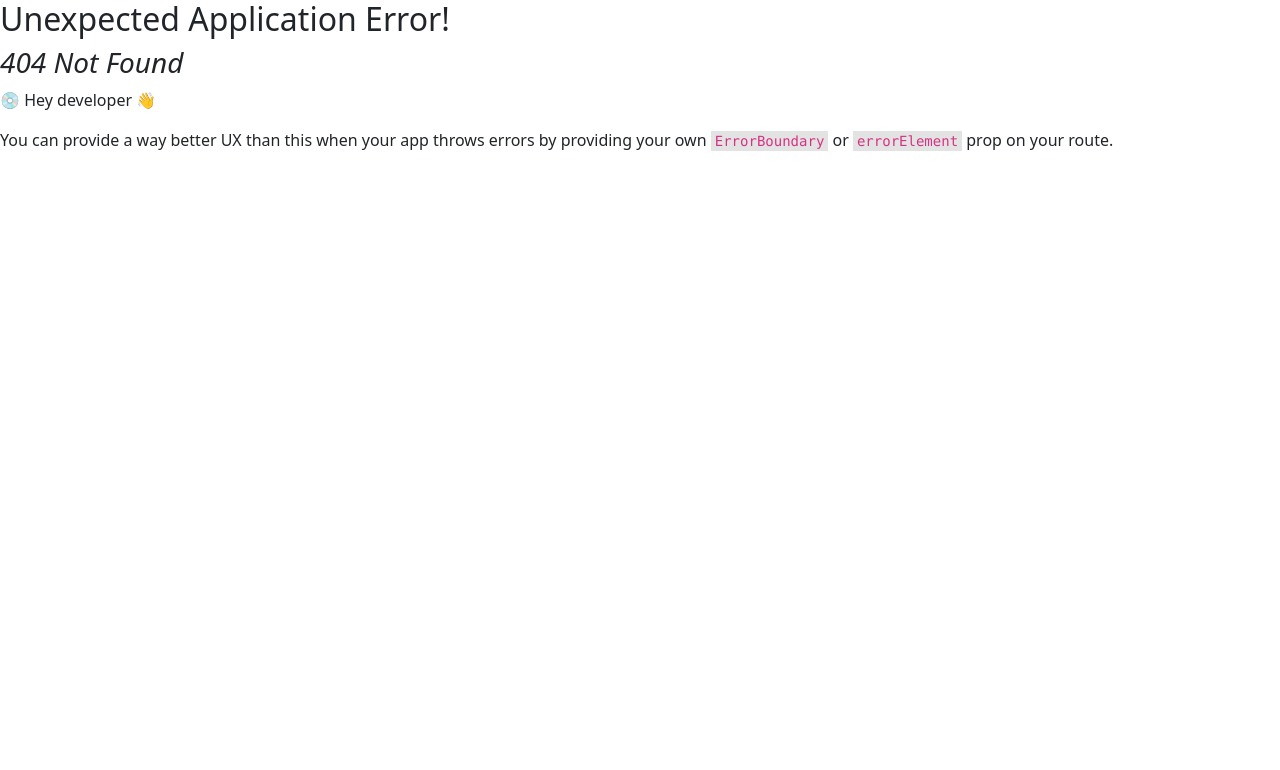
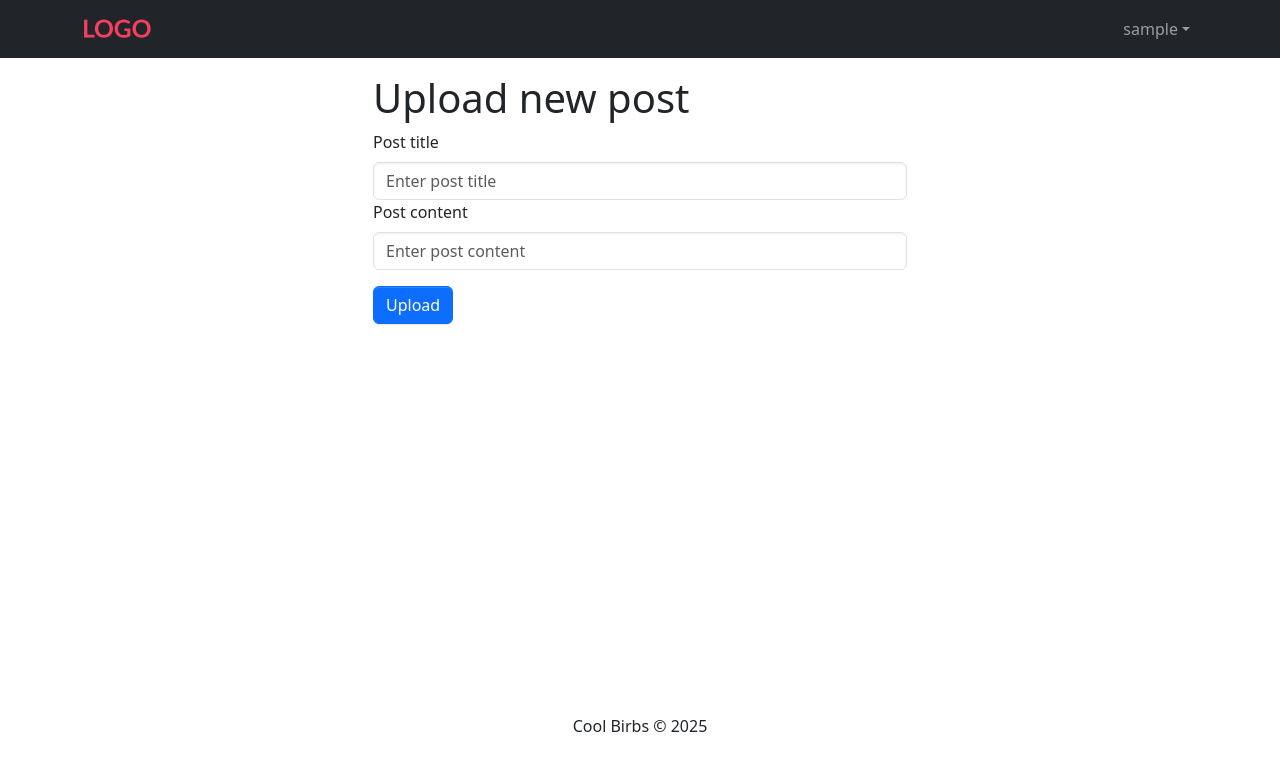
Before and after one commit to almalcaal/cool-birbs, a React (Vite) app in the folder frontend/: page /upload in a window 1280 px wide. Before the commit this address had no page. Shown: the top 770 px of the page. Built offline with nearby package versions, Linux system fonts and the light colour scheme; sample sign-in values are in the browser's storage.

Commit message:
frontend - create post

```diff
--- /dev/null
+++ b/frontend/src/components/common/PrivateRoute.component.jsx
@@ -0,0 +1,10 @@
+import { Navigate, Outlet } from "react-router-dom";
+import { useSelector } from "react-redux";
+
+const PrivateRoute = () => {
+  const { userInfo } = useSelector((state) => state.auth);
+
+  return userInfo ? <Outlet /> : <Navigate to="/login" replace />;
+};
+
+export default PrivateRoute;
--- a/frontend/src/main.jsx
+++ b/frontend/src/main.jsx
@@ -17,6 +17,8 @@ import HomeScreen from "./screens/common/Home.screen.jsx";
 import FullPostScreen from "./screens/common/FullPost.screen.jsx";
 import LoginScreen from "./screens/common/Login.screen.jsx";
 import RegisterScreen from "./screens/common/Register.screen.jsx";
+import PrivateRoute from "./components/common/PrivateRoute.component.jsx";
+import UploadPostScreen from "./screens/common/UploadPost.screen.jsx";
 
 const router = createBrowserRouter(
   createRoutesFromElements(
@@ -25,6 +27,10 @@ const router = createBrowserRouter(
       <Route path="/posts/:id" element={<FullPostScreen />} />
       <Route path="/login" element={<LoginScreen />} />
       <Route path="/register" element={<RegisterScreen />} />
+
+      <Route path="" element={<PrivateRoute />}>
+        <Route path="/upload" element={<UploadPostScreen />} />
+      </Route>
     </Route>
   )
 );
--- /dev/null
+++ b/frontend/src/screens/common/UploadPost.screen.jsx
@@ -0,0 +1,55 @@
+import { useState, useEffect } from "react";
+import { Link, useLocation, useNavigate } from "react-router-dom";
+import { Form, Button, Row, Col } from "react-bootstrap";
+import { useDispatch, useSelector } from "react-redux";
+import { toast } from "react-toastify";
+
+import Loader from "../../components/common/Loader.component.jsx";
+import FormContainer from "../../components/common/FormContainer.component.jsx";
+
+const UploadPostScreen = () => {
+  const [title, setTitle] = useState("");
+  const [image, setImage] = useState("");
+  const [content, setContent] = useState("");
+
+  const submitHandler = async (e) => {
+    e.preventDefault();
+
+    console.log("submitting");
+  };
+
+  return (
+    <FormContainer>
+      <h1>Upload new post</h1>
+      <Form onSubmit={submitHandler}>
+        <Form.Group controlId="title">
+          <Form.Label>Post title</Form.Label>
+          <Form.Control
+            type="title"
+            placeholder="Enter post title"
+            value={title}
+            onChange={(e) => setTitle(e.target.value)}
+          ></Form.Control>
+        </Form.Group>
+
+        <Form.Group controlId="content">
+          <Form.Label>Post content</Form.Label>
+          <Form.Control
+            type="content"
+            placeholder="Enter post content"
+            value={content}
+            onChange={(e) => setContent(e.target.value)}
+          ></Form.Control>
+        </Form.Group>
+
+        {/* IMAGE UPLOADER */}
+
+        <Button type="submit" variant="primary" style={{ marginTop: "1rem" }}>
+          Upload
+        </Button>
+      </Form>
+    </FormContainer>
+  );
+};
+
+export default UploadPostScreen;
```
Also changed, not shown: frontend/src/components/common/AdminRoute.component.jsx (added, +12 -0 lines), 1 other file (tests, documents, lock files or other folders).
